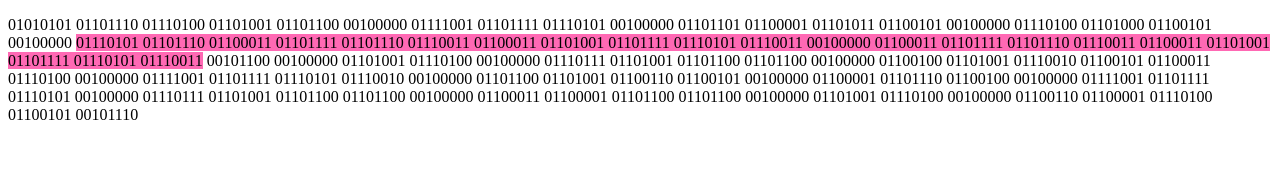
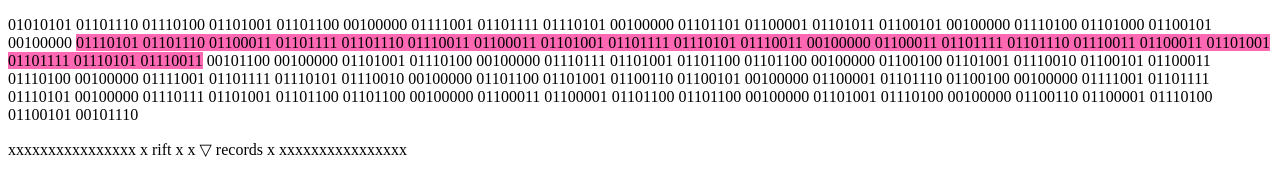
Before and after one commit to jamieoo/jamieoo.github.io, a plain HTML site: page index.html in a window 1280 px wide. Drawn offline with Linux system fonts and the light colour scheme.

Commit message:
Update index.html

```diff
--- a/index.html
+++ b/index.html
@@ -4,5 +4,12 @@
 </head>
 <body>
 <p>01010101 01101110 01110100 01101001 01101100 00100000 01111001 01101111 01110101 00100000 01101101 01100001 01101011 01100101 00100000 01110100 01101000 01100101 00100000 <span class="pink">01110101 01101110 01100011 01101111 01101110 01110011 01100011 01101001 01101111 01110101 01110011 00100000 01100011 01101111 01101110 01110011 01100011 01101001 01101111 01110101 01110011</span> 00101100 00100000 01101001 01110100 00100000 01110111 01101001 01101100 01101100 00100000 01100100 01101001 01110010 01100101 01100011 01110100 00100000 01111001 01101111 01110101 01110010 00100000 01101100 01101001 01100110 01100101 00100000 01100001 01101110 01100100 00100000 01111001 01101111 01110101 00100000 01110111 01101001 01101100 01101100 00100000 01100011 01100001 01101100 01101100 00100000 01101001 01110100 00100000 01100110 01100001 01110100 01100101 00101110</p>
+<p>
+  xxxxxxxxxxxxxxxx
+ x    rift       x
+  x  ▽  records   x
+  xxxxxxxxxxxxxxxx
+</p>
+
 </body>
 </html>
```
